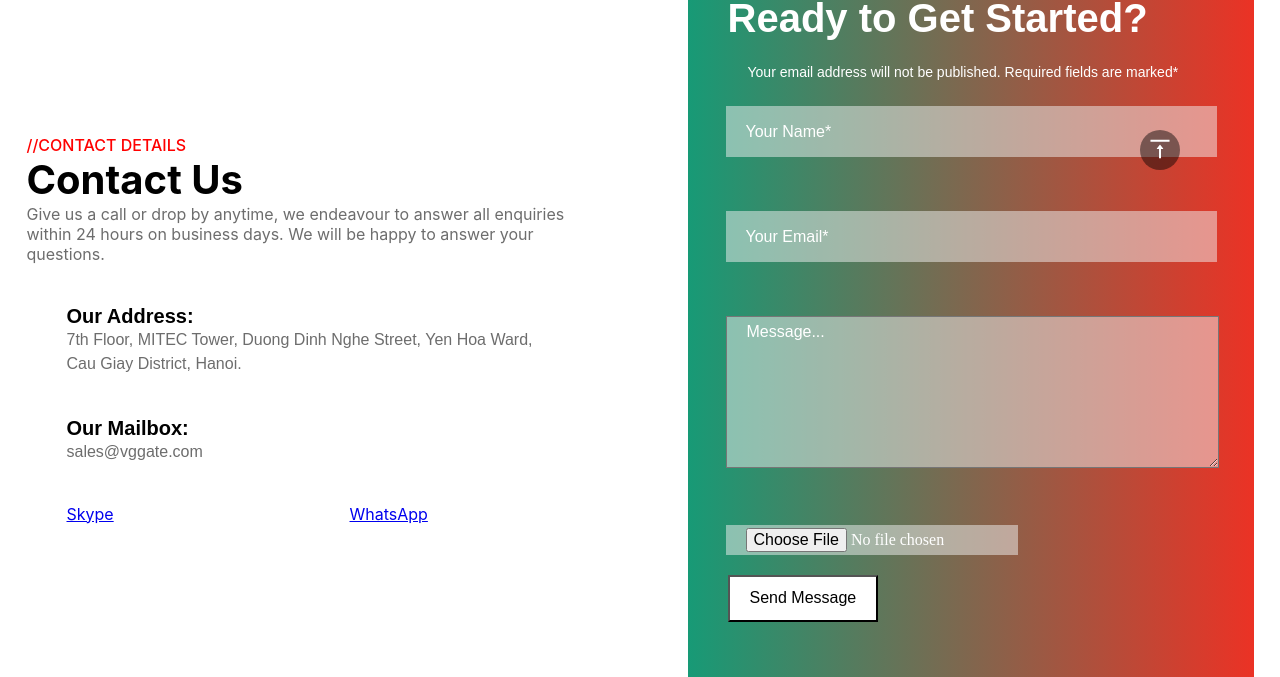
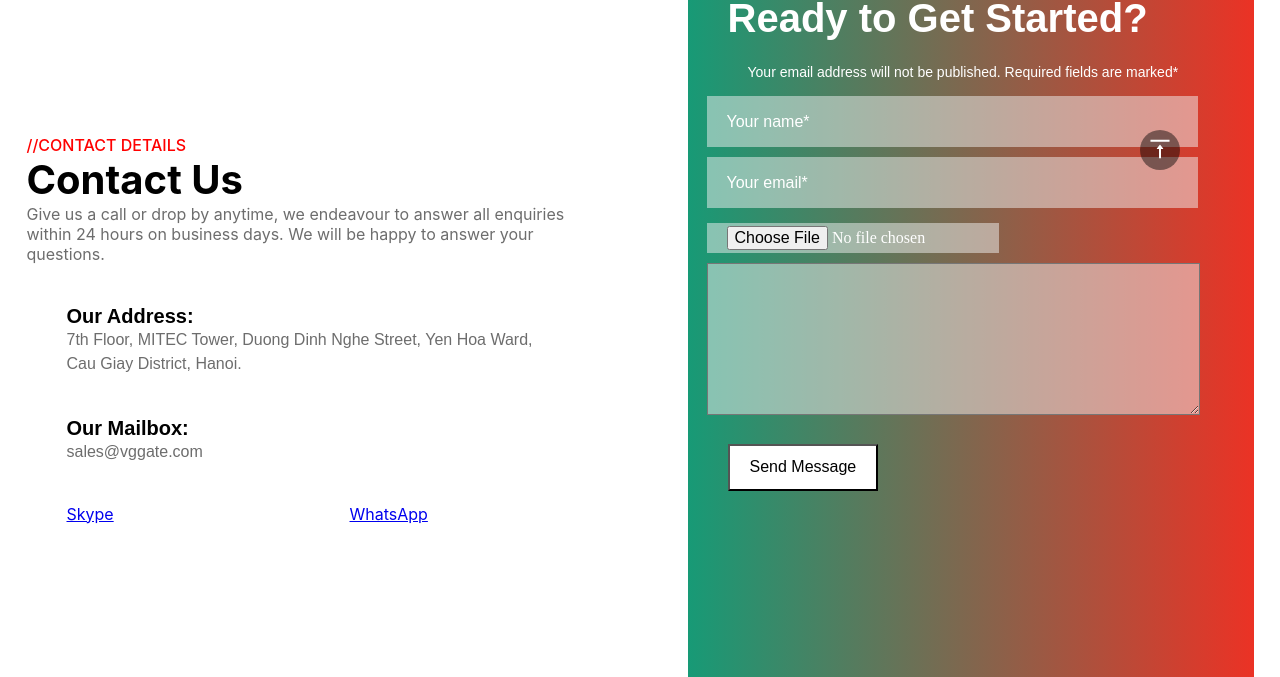
Before and after one commit to vanminh-1809/sp_congpp1, a React (Create React App) app: page / in a window 1280 px wide. Shown: the part 580-1257 px from the top of the page. Built offline with nearby package versions, Linux system fonts and the light colour scheme.

Commit message:
update react hook form

```diff
--- a/src/components/InputForm.jsx
+++ b/src/components/InputForm.jsx
@@ -1,83 +1,138 @@
-import { Fragment, memo } from "react";
+import { Fragment, memo, useEffect } from "react";
+import { useForm } from "react-hook-form";
+import { useDispatch, useSelector } from "react-redux";
+import { setFromPayload } from "../Redux/payloadDataAction";
+import { useNavigate } from "react-router";
+import { path } from "../utils/constant";
 
-const InputForm = ({ placeholder, setValue, type, className, handleFileChange, value, name }) => {
-    let inputElement;
+const InputForm = ({
+  placeholder,
+  setValue,
+  type,
+  handleFileChange,
+  value
+}) => {
+  const {
+    register,
+    handleSubmit,
+    formState: { errors },
+    reset,
+  } = useForm();
+  const payloadData = useSelector((state) => state);
+  const dispatch = useDispatch();
+  const navigate = useNavigate();
 
   const handleOnchange = (event) => {
-        setValue(event.target.value)
+    setValue(event.target.value);
   };
-    if (className === 'not-msg') {
-        inputElement = (
+
+  const onSubmit = (data) => {
+    const updatedPayloadData = {
+      ...payloadData,
+      ...data,
+    };
+    dispatch(setFromPayload(updatedPayloadData));
+    navigate(path.REVIEW);
+  };
+
+  useEffect(() => {
+    reset({ name: payloadData.name, email: payloadData.email });
+  }, [payloadData]);
+
+  return (
+    <Fragment>
+      <form onSubmit={handleSubmit(onSubmit)}>
         <input
-                className={` ${className}`}
-                type={type || 'text'}
+          className="not-msg"
+          // type={type || 'text'}
+          placeholder="Your name*"
+          // onChange={handleOnchange}
+          // value={value}
+          style={{
+            paddingLeft: "20px",
+            gap: "100px",
+            border: "none",
+            outline: "none",
+            background: "rgba(242, 242, 242, 0.5)",
+            fontFamily: "Nunito Sans sans-serif",
+            fontSize: "16px",
+            lineHeight: "1.875",
+            fontWeight: "400",
+            color: "white",
+          }}
+          // register
+          {...register("name", { required: true })}
+        />
+        {errors.name && (
+          <small className="error-container">Name is required</small>
+        )}
+        <input
+          className="not-msg"
+          // type={type || 'text'}
+          placeholder="Your email*"
+          // onChange={handleOnchange}
+          // value={value}
+          style={{
+            paddingLeft: "20px",
+            gap: "100px",
+            border: "none",
+            outline: "none",
+            background: "rgba(242, 242, 242, 0.5)",
+            fontFamily: "Nunito Sans sans-serif",
+            fontSize: "16px",
+            lineHeight: "1.875",
+            fontWeight: "400",
+            color: "white",
+          }}
+          {...register("email", {
+            required: true,
+            pattern: /^([a-z0-9_\.-]+)@([\da-z\.-]+)\.([a-z\.]{2,6})$/,
+          })}
+        />
+        {errors.email && (
+          <small className="error-container">Email is not valid</small>
+        )}
+        <input
+          className="file-input"
+          type="file"
+          placeholder={placeholder}
+          onChange={handleFileChange}
+          style={{
+            paddingLeft: "20px",
+            gap: "1000px",
+            outline: "none",
+            background: "rgba(242, 242, 242, 0.5)",
+            fontFamily: "Nunito Sans sans-serif",
+            fontSize: "16px",
+            lineHeight: "1.875",
+            fontWeight: "400",
+            color: "white",
+          }}
+        />
+        <textarea
+          className="is-msg"
+          type={type || "text"}
           placeholder={placeholder}
           onChange={handleOnchange}
           value={value}
           style={{
-                    paddingLeft: '20px',
-                    gap: '100px',
-                    border: 'none',
-                    outline: 'none',
-                    background: 'rgba(242, 242, 242, 0.5)',
+            paddingLeft: "20px",
+            gap: "1000px",
+            outline: "none",
+            background: "rgba(242, 242, 242, 0.5)",
             fontFamily: "Nunito Sans sans-serif",
-                    fontSize: '16px',
-                    lineHeight: '1.875',
-                    fontWeight: '400',
-                    color: 'white',
+            fontSize: "16px",
+            lineHeight: "1.875",
+            fontWeight: "400",
+            color: "white",
           }}
         />
-        );
-    } else if (className === 'file-input') {
-        inputElement = (
-            <input
-                className={` ${className}`}
-                type="file"
-                placeholder={placeholder}
-                onChange={handleFileChange}
-                style={{
-                    paddingLeft: '20px',
-                    gap: '1000px',
-                    outline: 'none',
-                    background: 'rgba(242, 242, 242, 0.5)',
-                    fontFamily: "Nunito Sans sans-serif",
-                    fontSize: '16px',
-                    lineHeight: '1.875',
-                    fontWeight: '400',
-                    color: 'white',
-                }}
-            />
-        );
-    } else if (className === 'is-msg') {
-        inputElement = (
-            <textarea
-                className={` ${className}`}
-                type={type || 'text'}
-                placeholder={placeholder}
-                onChange={handleOnchange}
-                value={value}
-                style={{
-                    paddingLeft: '20px',
-                    gap: '1000px',
-                    outline: 'none',
-                    background: 'rgba(242, 242, 242, 0.5)',
-                    fontFamily: "Nunito Sans sans-serif",
-                    fontSize: '16px',
-                    lineHeight: '1.875',
-                    fontWeight: '400',
-                    color: 'white',
-                }}
-            />
-        );
-    }
-
-    return (
-        <Fragment>
-            <div className={`${className}`}>
-                {inputElement}
+        <div className="send-btn">
+          <button type="submit">Send Message</button>
         </div>
+      </form>
     </Fragment>
   );
-}
+};
 
 export default memo(InputForm);
--- a/src/containers/Body.jsx
+++ b/src/containers/Body.jsx
@@ -19,29 +19,29 @@ const Body = () => {
     message: "Message...",
   };
 
-  const navigate = useNavigate();
-  const handleSendMsg = useCallback((flag, data) => {
-    navigate(path.REVIEW, { state: { flag } });
-    console.log('aaa', data)
-  });
+  // const navigate = useNavigate();
+  // const handleSendMsg = useCallback((flag, data) => {
+  //   navigate(path.REVIEW, { state: { flag } });
+  //   console.log('aaa', data)
+  // });
 
-  const handleInputChange = (key, value) => {
-    const updatedPayloadData = {
-      ...payloadData,
-      [key]: value
-    };
-    dispatch(setFromPayload(updatedPayloadData));
+  // const handleInputChange = (key, value) => {
+  //   const updatedPayloadData = {
+  //     ...payloadData,
+  //     [key]: value
+  //   };
+  //   dispatch(setFromPayload(updatedPayloadData));
+  // };
+
+  // const handleFileChange = (event) => {
+  //   const selectedFile = event.target.files[0];
+  //   dispatch(updateFile(selectedFile))
+  // };
+
+  const onSubmit = (data) => {
+    console.log('test', data);
   };
-
-  const handleFileChange = (event) => {
-    const selectedFile = event.target.files[0];
-    dispatch(updateFile(selectedFile))
-  };
-
-  const onSubmit = () => {
-    console.log('test');
-  };
-
+console.log(errors);
   return (
     <Fragment>
       <div className="body" style={{ marginTop: '111px' }}>
@@ -68,54 +68,16 @@ const Body = () => {
           <div className="contact-container">
             <ContactForm />
           </div>
-          <form className="input-form" action='' onSubmit={handleSubmit(handleSendMsg)}>
+          <div className="input-form" action='' onSubmit={handleSubmit(onSubmit)}>
             <h3 className="form-title"> Ready to Get Started?</h3>
             <small className="">
               Your email address will not be published. Required fields are
               marked*
             </small>
             <div className="input-field" >
-              <InputForm
-                placeholder={placeholder.name}
-                value={payloadData.name}
-                setValue={(value) => handleInputChange('name', value)}
-                type="name"
-                name='name'
-                className={"not-msg"}
-                {...register('name', { required: true })}
-              />
-              {(Object.keys(errors).length !== 0 && errors?.name.type === 'required') && <small className="error-container">Name is required</small>}
-              <br />
-              <InputForm
-                placeholder={placeholder.email}
-                value={payloadData.email}
-                setValue={(value) => handleInputChange('email', value)}
-                type="email"
-                className={"not-msg"}
-                {...register('email', { required: true, pattern: /^([a-z0-9_\.-]+)@([\da-z\.-]+)\.([a-z\.]{2,6})$/ })}
-              />
-              {(Object.keys(errors).length !== 0 && errors?.email.type === 'required') && <small className="error-container">Email is not valid</small>}
-              <br />
-              <InputForm
-                placeholder={placeholder.message}
-                value={payloadData.message}
-                setValue={(value) => handleInputChange('message', value)}
-                type="message"
-                className={"is-msg"}
-              />
-              <br />
-              <InputForm
-                handleFileChange={handleFileChange}
-                type="file"
-                className={'file-input'}s
-              />
-              <div className="send-btn">
-                <button type="submit">
-                  Send Message
-                </button>
-              </div>
+              <InputForm />
             </div>
-          </form>
+          </div>
         </div>
         <div className="map">
           <iframe
```
Lines whose indentation alone changed are shown as unchanged.
